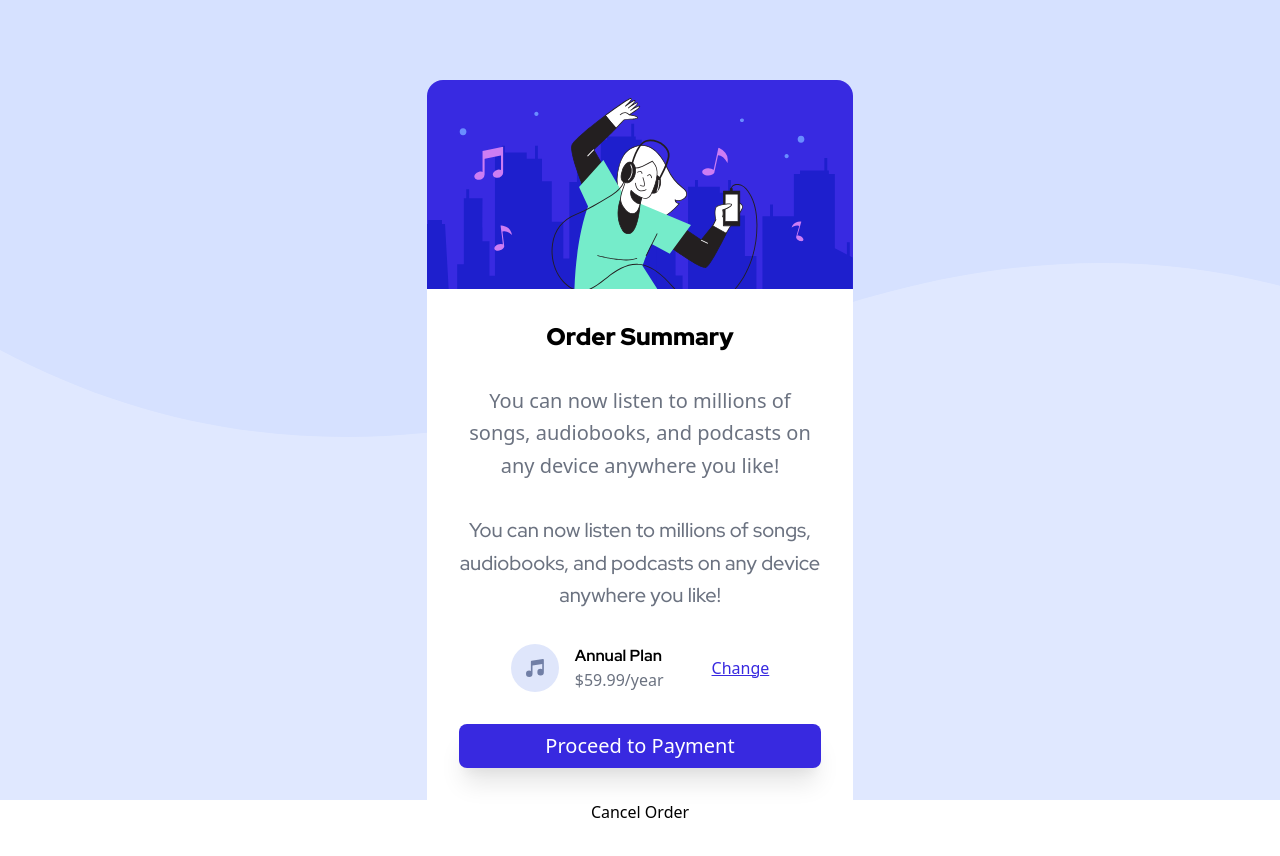
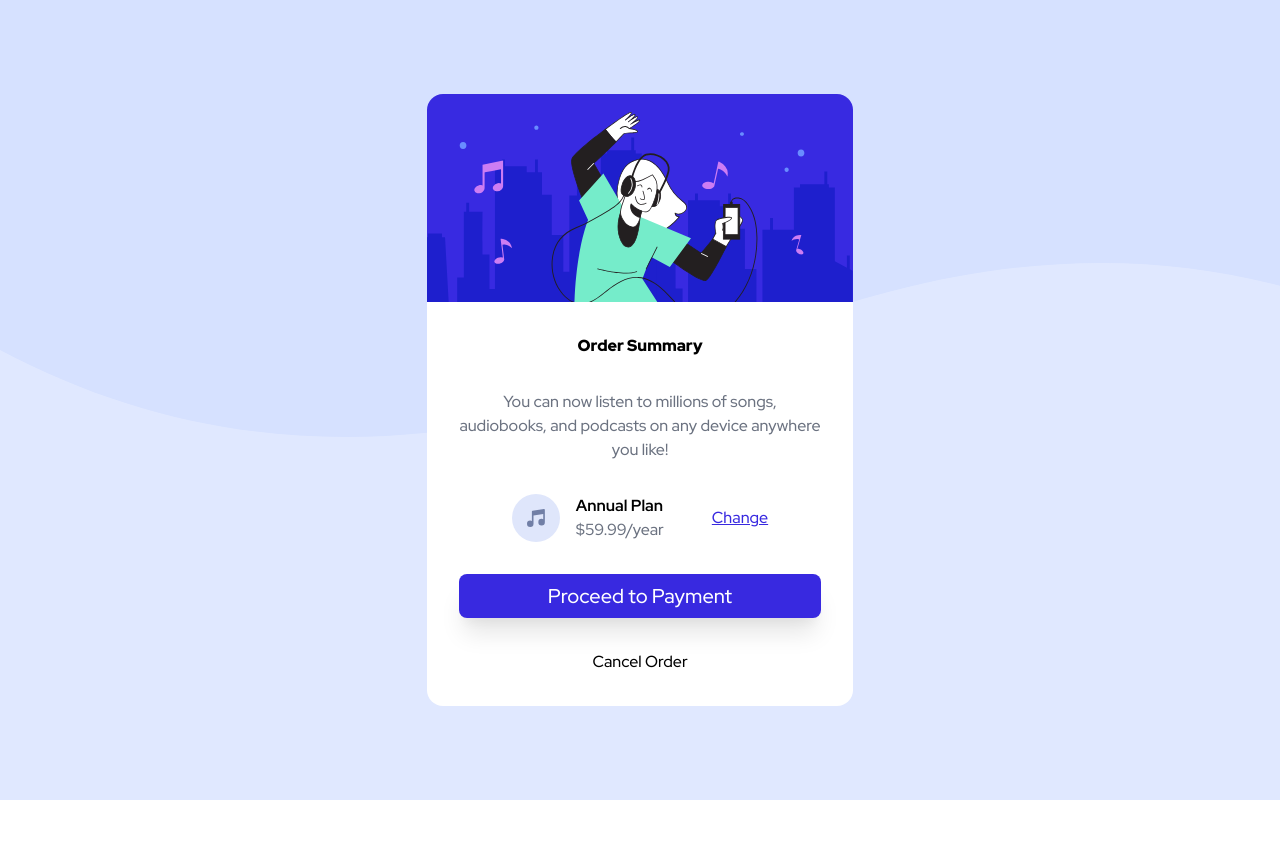
Before and after one commit to madhusona/fem, a website built with Vite: page index.html in a window 1280 px wide. After the commit the page ends 800 px from the top, so only its background shows below. Built offline with nearby package versions, Linux system fonts and the light colour scheme.

Commit message:
style changed

```diff
--- a/index.html
+++ b/index.html
@@ -14,24 +14,21 @@
 </head>
 
 <body>
-  <div class="container mx-auto">
+  <div class="container mx-auto font-redhat">
     <div class="grid place-items-center h-screen bg-desktop bg-no-repeat bg-light">
 
       <div class="flex items-center flex-col rounded-lg sm:w-1/3 py-20 px-5 sm:px-0 ">
         <img class="rounded-t-2xl" src="./images/illustration-hero.svg" alt="...">
         <div class="flex flex-col items-center gap-y-8 p-8 bg-white rounded-b-2xl">
-          <div class="font-black text-center text-2xl font-redhat">Order Summary </div>
-          <div class="text-gray-500 text-center leading-relaxed font-medium text-xl">
+          <div class="font-black text-center">Order Summary </div>
+          <div class="text-gray-500 text-center font-medium">
             You can now listen to millions of songs, audiobooks, and podcasts on any
             device anywhere you like!</div>
-            <div class="text-gray-500 text-center leading-relaxed font-redhat font-medium text-xl">
-              You can now listen to millions of songs, audiobooks, and podcasts on any
-              device anywhere you like!</div>
           <div class="flex items-center flex-row gap-12">
             <div class="flex items-center flex-row gap-4">
               <img class="" src="./images/icon-music.svg" alt="...">
               <div class="flex flex-col">
-                <div class="font-redhat font-bold">Annual Plan</div>
+                <div class="font-bold">Annual Plan</div>
                 <div class="text-gray-500">$59.99/year</div>
               </div>
             </div>
@@ -40,7 +37,7 @@
           </div>
           <button class="w-full bg-blue py-2 rounded-lg text-white text-xl shadow-xl">Proceed to Payment</button>
 
-          <button >Cancel Order</button>
+          <button>Cancel Order</button>
 
         </div>
       </div>
```
